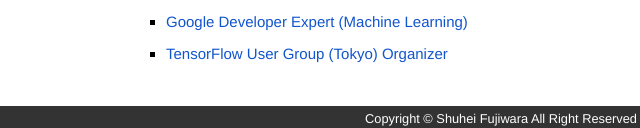
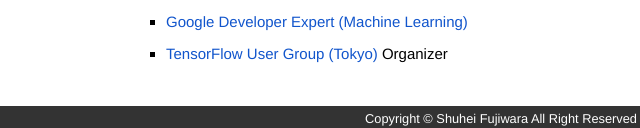
Before and after one commit to sfujiwara/sfujiwara.github.io, a plain HTML site: page index.html in a window 1280 px wide. Shown: the part 2350-2478 px from the top of the page, 139-779 px from the left. Drawn offline with Linux system fonts and the light colour scheme.

Commit message:
fix link

```diff
--- a/index.html
+++ b/index.html
@@ -86,7 +86,7 @@
     <h2>Others</h2>
     <ul>
       <li><a href="https://developers.google.com/experts/people/shuhei-fujiwara">Google Developer Expert (Machine Learning)</a></li>
-      <li><a href="https://tfug-tokyo.connpass.com/">TensorFlow User Group (Tokyo) Organizer</a></li>
+      <li><a href="https://tfug-tokyo.connpass.com/">TensorFlow User Group (Tokyo)</a> Organizer</li>
     </ul>
     <br style="clear:both;">
   </div><!--base終了-->
```
